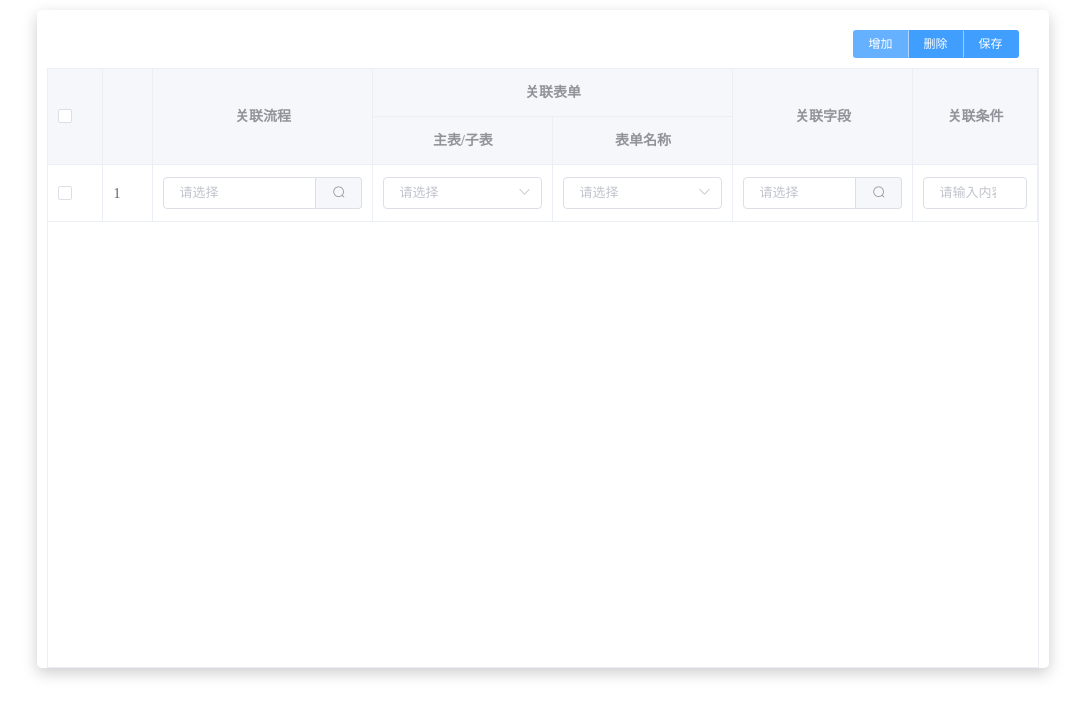
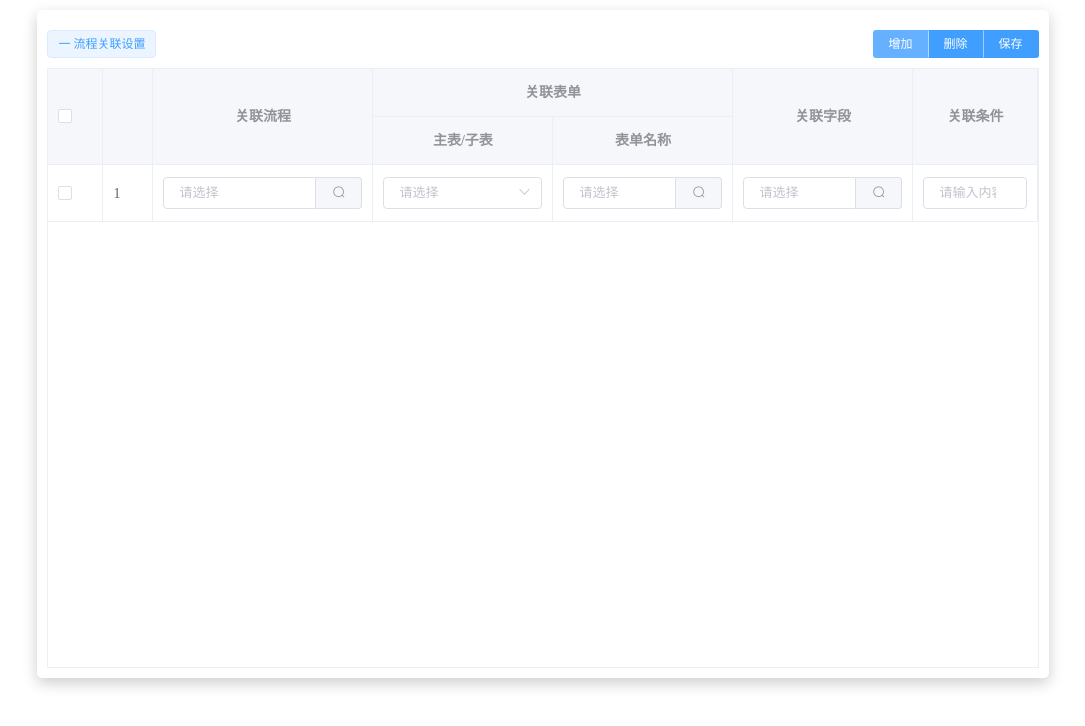
Before and after one commit to dreamof2080/vuejs-subtable, a Vue app: page / in a window 1280 px wide. Both pictures are taken after a click on the button "增加". Shown: the top 726 px of the page, without its empty margins (97-1182 px from the left). Built offline with nearby package versions, Linux system fonts and the light colour scheme.

Commit message:
表单选择做成browser框

```diff
--- a/src/App.vue
+++ b/src/App.vue
@@ -1,7 +1,8 @@
 <template>
   <div id="app">
-    <relate-table :workflowRowData="workflowRowData" :fieldRowData="fieldRowData" :oid="oid"/>
+    <relate-table :workflowRowData="workflowRowData" :formRowData="formRowData" :fieldRowData="fieldRowData" :oid="oid"/>
     <workflow-browser @workflowBrowserClick="handleWorkflowRowData"/>
+    <form-browser @formBrowserClick="handleFormRowData"/>
     <field-browser @fieldBrowserClick="handleFieldRowData"/>
   </div>
 </template>
@@ -9,6 +10,7 @@
 <script>
 import RelateTable from './components/RelateTable'
 import WorkflowBrowser from './components/WorkflowBrowser'
+import FormBrowser from './components/FormBrowser'
 import FieldBrowser from './components/FieldBrowser'
 
 export default {
@@ -16,6 +18,7 @@ export default {
   data(){
     return{
       workflowRowData:null,
+      formRowData:null,
       fieldRowData:null,
       oid:null
     }
@@ -23,11 +26,15 @@ export default {
   components: {
     'relate-table': RelateTable,
     'workflow-browser': WorkflowBrowser,
+    'form-browser':FormBrowser,
     'field-browser':FieldBrowser,
   },
   methods:{
     handleWorkflowRowData(workflowRow){
       this.workflowRowData = workflowRow;
+    },
+    handleFormRowData(formRow){
+      this.formRowData = formRow;
     },
     handleFieldRowData(fieldRow){
       this.fieldRowData = fieldRow;
--- a/src/components/FieldBrowser.vue
+++ b/src/components/FieldBrowser.vue
@@ -67,25 +67,22 @@
       },
       handleSubmit() {
         this.axios.get('/ServiceAction/com.eweaver.workflow.workflow.servlet.WorkflowRelateAction?action=fieldid&formid=' +
-          this.$store.state.fieldBrowser.formid
+          this.$store.state.fieldStore.formid
           + '&fieldName='
           + encodeURI(encodeURI(this.searchForm.searchFieldName)) + '&labelName=' + encodeURI(encodeURI(this.searchForm.searchLabelName))).then(response => {
           this.tableList = response.data.detail;
         }).catch(function (err) {
           console.log(err)
         })
-      },
-      handleCurrentPage() {
-        this.handleSubmit();
       }
     },
     computed: {
       show: {
         get() {
-          if (this.$store.state.fieldBrowser.show) {
+          if (this.$store.state.fieldStore.show) {
             this.handleSubmit();
           }
-          return this.$store.state.fieldBrowser.show;
+          return this.$store.state.fieldStore.show;
         },
         set() {
           this.$store.commit('switch_FieldDialog');
--- /dev/null
+++ b/src/components/FormBrowser.vue
@@ -0,0 +1,79 @@
+<template>
+  <el-dialog :visible.sync="show">
+    <div>
+      <el-table
+          ref="singleTable"
+          :data="tableList"
+          highlight-current-row
+          @row-click="handleRowClick"
+          height="400"
+          style="width: 100%">
+        <el-table-column
+            type="index"
+            width="50">
+        </el-table-column>
+        <el-table-column
+            v-if="false"
+            prop="formid"
+            label="表单id">
+        </el-table-column>
+        <el-table-column
+            prop="formName"
+            label="表单名称">
+        </el-table-column>
+        <el-table-column
+            prop="dbName"
+            label="数据库表名">
+        </el-table-column>
+        <el-table-column
+            prop="formType"
+            label="表单类型">
+        </el-table-column>
+      </el-table>
+    </div>
+  </el-dialog>
+</template>
+
+<script>
+  export default {
+    data() {
+      return {
+        tableList: []
+      }
+    },
+    methods: {
+      handleRowClick(val) {
+        this.$emit('formBrowserClick', val);
+        this.$store.commit('switch_FormDialog');
+      },
+      handleSubmit() {
+        this.axios.get('/ServiceAction/com.eweaver.workflow.workflow.servlet.WorkflowRelateAction?action=formid&workflowid=' +
+          this.$store.state.formStore.workflowid + '&formType=' + this.$store.state.formStore.formType).then(response => {
+          this.tableList = response.data;
+        }).catch(err => {
+          console.log(err)
+        });
+      }
+    },
+    computed: {
+      show: {
+        get() {
+          if (this.$store.state.formStore.show) {
+            this.handleSubmit();
+          }
+          return this.$store.state.formStore.show;
+        },
+        set() {
+          this.$store.commit('switch_FormDialog');
+        }
+      }
+    }
+  }
+</script>
+
+<style scoped>
+  form {
+    text-align: center;
+    border-bottom: 2px solid #009688;
+  }
+</style>
--- /dev/null
+++ b/src/components/FormBrowser_store.js
@@ -0,0 +1,16 @@
+export default {
+  state:{
+    show:false,
+    workflowid:null,
+    formType:null,
+  },
+  mutations:{
+    switch_FormDialog(state,stark){
+      state.show = state.show?false:true;
+      if (stark!=null){
+        state.workflowid = stark.workflowid;
+        state.formType = stark.formType;
+      }
+    }
+  }
+}
--- a/src/components/RelateTable.vue
+++ b/src/components/RelateTable.vue
@@ -1,5 +1,9 @@
 <template>
   <div class="main">
+    <div class="header">
+      <div class="titleTag">
+        <el-tag size="medium">{{flowName}} 一 流程关联设置</el-tag>
+      </div>
       <div class="menu">
         <el-button-group>
           <el-button type="primary" size="mini" @click="handleAdd">增加</el-button>
@@ -7,11 +11,11 @@
           <el-button type="primary" size="mini" @click="handleSave">保存</el-button>
         </el-button-group>
       </div>
+    </div>
     <div class="table">
       <el-table
           :data="details"
           height="600"
-          border
           style="width: 100%"
           @selection-change="handleSelectionChange">
         <el-table-column
@@ -60,15 +64,11 @@
               label="表单名称"
               width="180">
             <template slot-scope="scope">
-              <el-select v-model="scope.row.formid" placeholder="请选择" size="small"
-                         @focus="handleFormidClick(scope.$index)">
-                <el-option
-                    v-for="item in formids"
-                    :key="item.value"
-                    :label="item.label"
-                    :value="item.value">
-                </el-option>
-              </el-select>
+              <el-input v-model="scope.row.formid" v-show="false" size="mini"></el-input>
+              <el-input placeholder="请选择" v-model="scope.row.formName" size="small">
+                <el-button slot="append" icon="el-icon-search" @click="handleFormBrowserClick(scope.$index)"
+                           size="small"></el-button>
+              </el-input>
             </template>
           </el-table-column>
         </el-table-column>
@@ -103,7 +103,7 @@
 
 <script>
   export default {
-    props: ['workflowRowData', 'fieldRowData','oid'],
+    props: ['workflowRowData', 'fieldRowData','formRowData','oid'],
     data() {
       return {
         details: [],
@@ -120,13 +120,15 @@
         multipleSelection: [],
         formids: [],
         deleteIds: [],
-        currentIndex: null
+        currentIndex: null,
+        flowName:null,
       }
     },
     methods: {
       loadData(oid){
         this.axios.get('/ServiceAction/com.eweaver.workflow.workflow.servlet.WorkflowRelateAction?action=load&oid=' + oid).then(response => {
-          this.details = response.data;
+          this.details = response.data.detail;
+          this.flowName = response.data.flowName;
         }).catch(err => {
           console.log(err)
         })
@@ -146,11 +148,11 @@
       },
       handleDelete() {
         this.multipleSelection.forEach(element => {
-          if (this.deleteIds.indexOf(element.id) === -1) {
+          if (element.id && this.deleteIds.indexOf(element.id) === -1) {
             this.deleteIds.push(element.id);
           }
           this.details.splice(this.details.indexOf(element), 1)
-        })
+        });
       },
       handleSelectionChange(val) {
         this.multipleSelection = val;
@@ -159,25 +161,20 @@
         this.$store.commit('switch_workflowDialog');
         this.currentIndex = index;
       },
+      handleFormBrowserClick(index) {
+        this.$store.commit('switch_FormDialog',{workflowid:this.details[index].workflowid,formType:this.details[index].formType});
+        this.currentIndex = index;
+      },
       handleFieldBrowserClick(index) {
         this.$store.commit('switch_FieldDialog', this.details[index].formid);
         this.currentIndex = index;
-      },
-      handleFormidClick(index) {
-        if (this.details && this.details[index] && this.details[index].workflowid) {
-          this.axios.get('/ServiceAction/com.eweaver.workflow.workflow.servlet.WorkflowRelateAction?action=formid&workflowid=' +
-            this.details[index].workflowid + '&formType=' + this.details[index].formType).then(response => {
-            this.formids = response.data;
-          }).catch(err => {
-            console.log(err)
-          })
-        }
       },
       handleSave() {
         if (this.details.length > 0) {
           let params = new URLSearchParams();
           params.append('workflowid', this.$store.state.globalStore.workflowid);
           params.append('list', JSON.stringify(this.details));
+          params.append('deleteList',JSON.stringify(this.deleteIds));
           this.axios.post('/ServiceAction/com.eweaver.workflow.workflow.servlet.WorkflowRelateAction?action=save',params,
             {headers: {'Content-Type': 'application/x-www-form-urlencoded;charset=UTF-8'}}).then(response => {
             this.$message.info("主人，保存成功！");
@@ -196,6 +193,10 @@
       workflowRowData: function (newData, oldData) {
         this.details[this.currentIndex].workflowid = newData.workflowid;
         this.details[this.currentIndex].workflowName = newData.workflowName;
+      },
+      formRowData: function (newData, oldData) {
+        this.details[this.currentIndex].formid = newData.formid;
+        this.details[this.currentIndex].formName = newData.formName;
       },
       fieldRowData: function (newData, oldData) {
         this.details[this.currentIndex].fieldid = newData.fieldid;
@@ -216,12 +217,18 @@
     box-shadow: 0 5px 15px rgba(0, 0, 0, 0.2);
   }
 
+  .titleTag{
+    float:left;
+    margin: 20px 0 10px 10px;
+  }
+
   .menu {
     float: right;
-    margin: 20px 30px 10px 0;
+    margin: 20px 10px 10px 0;
   }
 
   .table {
     margin: 10px;
+    padding-bottom: 10px;
   }
 </style>
--- a/src/components/WorkflowBrowser.vue
+++ b/src/components/WorkflowBrowser.vue
@@ -96,10 +96,10 @@
     computed:{
       show:{
         get(){
-          if (this.$store.state.workflowBrowser.show && this.tableList.length==0) {
+          if (this.$store.state.workflowStore.show && this.tableList.length==0) {
             this.handleSubmit();
           }
-          return this.$store.state.workflowBrowser.show;
+          return this.$store.state.workflowStore.show;
         },
         set(){
           this.pageInfo.currentPage = 1;
--- a/src/store/index.js
+++ b/src/store/index.js
@@ -4,13 +4,15 @@ Vue.use(Vuex);
 
 import WorkflowBrowser_store from '../components/WorkflowBrowser_store';
 import FieldBrowser_store from '../components/FieldBrowser_store';
-import Global_store from '../components/Global_store'
+import Global_store from '../components/Global_store';
+import Form_store from '../components/FormBrowser_store'
 
 export default new Vuex.Store({
     modules:{
-      workflowBrowser:WorkflowBrowser_store,
-      fieldBrowser:FieldBrowser_store,
-      globalStore:Global_store
+      workflowStore:WorkflowBrowser_store,
+      fieldStore:FieldBrowser_store,
+      formStore:Form_store,
+      globalStore:Global_store,
     }
   }
 )
```
Lines whose indentation alone changed are shown as unchanged.
